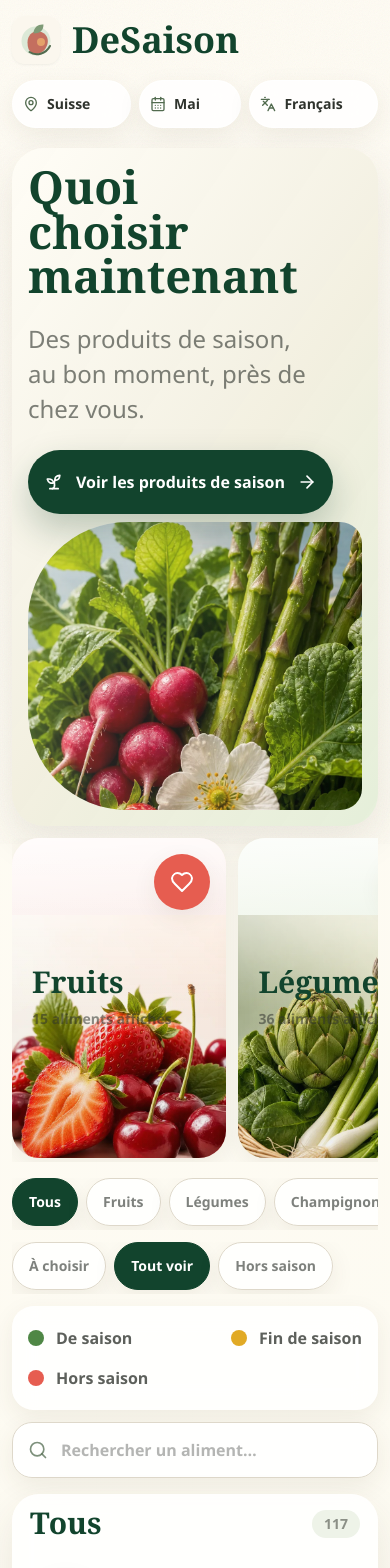
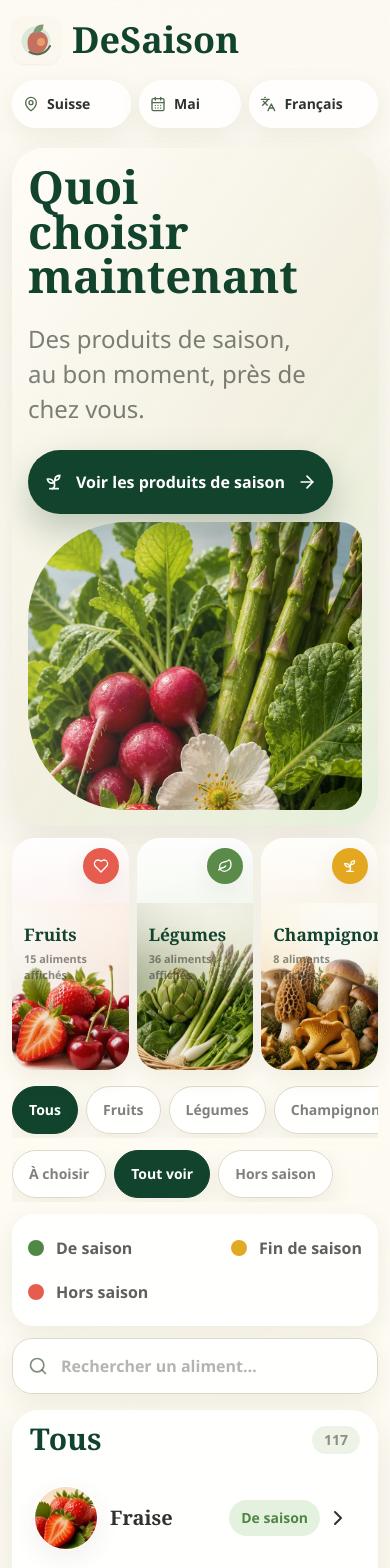
Before and after one commit to paulreginaphoto/EnSaison, a React (Vite) app: page / in a window 390 px wide. Shown: the top 1568 px of the page. Built offline with nearby package versions, Linux system fonts and the light colour scheme.

Commit message:
feat: add morocco fruit season coverage

```diff
--- a/src/data/regions.ts
+++ b/src/data/regions.ts
@@ -331,6 +331,17 @@ export const countryDataScopes: Partial<Record<string, CountryDataScope>> = {
       pt: "Egito: calendarios Miresda de frutas, citrinos e legumes para disponibilidade egipcia de exportacao/fornecedor; fonte pratica, nao calendario governamental nem precisao por governadoria.",
     },
     sourceIds: ["egypt-miresda-season-calendars"],
+  },
+  MA: {
+    labels: {
+      fr: "Maroc: calendrier Zalar Agri de production fruitiere marocaine par mois; source producteur/export pratique, pas calendrier gouvernemental ni precision par region.",
+      en: "Morocco: Zalar Agri month-by-month Moroccan fruit production calendar; practical producer/export source, not a government calendar or region-level precision.",
+      es: "Marruecos: calendario mensual de produccion fruticola marroqui de Zalar Agri; fuente practica de productor/exportador, no calendario gubernamental ni precision regional.",
+      de: "Marokko: monatlicher Zalar-Agri-Kalender fuer marokkanische Obstproduktion; praktische Produzenten-/Exportquelle, kein Regierungskalender und keine regionale Praezision.",
+      it: "Marocco: calendario mensile Zalar Agri della produzione frutticola marocchina; fonte pratica produttore/export, non calendario governativo ne precisione regionale.",
+      pt: "Marrocos: calendario mensal da Zalar Agri para producao fruticola marroquina; fonte pratica de produtor/exportador, nao calendario governamental nem precisao regional.",
+    },
+    sourceIds: ["morocco-zalar-fruit-production-calendar"],
   },
   GR: {
     labels: {
--- a/src/data/seasonItems.ts
+++ b/src/data/seasonItems.ts
@@ -2479,6 +2479,21 @@ const egyptMiresdaSeasonOverrides: Record<string, NonNullable<NonNullable<Season
   prune: { months: [5, 6, 7], nearMonths: [4, 8], seasonLabel: "mai – juil." },
 };
 
+const moroccoZalarFruitSeasonOverrides: Record<string, NonNullable<NonNullable<SeasonItem["countries"]>[string]>> = {
+  pomme: { months: [1, 2, 3, 4, 5, 6, 7, 8, 9, 10, 11], nearMonths: [12], seasonLabel: "janv. – nov." },
+  amande: { months: [1, 2, 3, 4, 5, 6, 7, 8, 9, 10, 11], nearMonths: [12], seasonLabel: "janv. – nov." },
+  avocat: { months: [1, 2, 3, 12], nearMonths: [4, 11], seasonLabel: "déc. – mars" },
+  myrtille: { months: [1, 2, 3, 4, 5, 6, 12], nearMonths: [7, 11], seasonLabel: "déc. – juin" },
+  orange: { months: [1, 2, 3, 4, 5, 6, 11], nearMonths: [7, 10, 12], seasonLabel: "nov. – juin" },
+  citron: { months: [1, 2, 3, 4, 5, 6, 11], nearMonths: [7, 10, 12], seasonLabel: "nov. – juin" },
+  mandarine: { months: [1, 2, 3, 4, 5, 6, 11], nearMonths: [7, 10, 12], seasonLabel: "nov. – juin" },
+  clementine: { months: [1, 2, 3, 4, 5, 6, 11], nearMonths: [7, 10, 12], seasonLabel: "nov. – juin" },
+  datte: { months: [1, 2, 3, 4, 5, 6, 7, 8, 9, 10, 11], nearMonths: [12], seasonLabel: "janv. – nov." },
+  grenade: { months: [8, 9, 10], nearMonths: [7, 11], seasonLabel: "août – oct." },
+  peche: { months: [6, 7], nearMonths: [5, 8], seasonLabel: "juin – juil." },
+  prune: { months: [5, 6, 7, 8, 9, 10], nearMonths: [4, 11], seasonLabel: "mai – oct." },
+};
+
 const luxembourgAgricultureSeasonOverrides: Record<string, NonNullable<NonNullable<SeasonItem["countries"]>[string]>> = {
   endive: { months: [1, 2, 3, 10, 11, 12], nearMonths: [9, 4], seasonLabel: "oct. – mars" },
   rampon: { months: [1, 2, 3, 11, 12], nearMonths: [10, 4], seasonLabel: "nov. – mars" },
@@ -3559,6 +3574,14 @@ const getSourceCountryOverrides = (item: SeasonItem): SeasonItem["countries"] =>
     countries.EG = {
       ...egyptMiresdaSeasonOverrides[item.id],
       sourceIds: ["egypt-miresda-season-calendars"],
+      confidence: "source",
+    };
+  }
+
+  if (moroccoZalarFruitSeasonOverrides[item.id]) {
+    countries.MA = {
+      ...moroccoZalarFruitSeasonOverrides[item.id],
+      sourceIds: ["morocco-zalar-fruit-production-calendar"],
       confidence: "source",
     };
   }
--- a/src/data/sources.ts
+++ b/src/data/sources.ts
@@ -231,6 +231,10 @@ export const dataSources = {
     label: "Miresda Egypt fruit, citrus and vegetable seasonal calendars",
     url: "https://www.miresda.com/fruits-vegetables/",
   },
+  "morocco-zalar-fruit-production-calendar": {
+    label: "Zalar Agri Morocco fruit production calendar",
+    url: "https://zalaragri.com/fruits-in-season-morocco/",
+  },
   "luxembourg-agriculture-season-calendar": {
     label: "Luxembourg Ministry of Agriculture 2024 regional seasonal calendar",
     url: "https://agriculture.public.lu/de/veroeffentlichungen/ernaehrung/saisonkalender.html",
--- a/src/styles.css
+++ b/src/styles.css
@@ -216,17 +216,17 @@ button {
   }
 
   .category-bento {
-    @apply no-scrollbar mt-3 grid auto-cols-[minmax(13.4rem,1fr)] grid-flow-col gap-3 overflow-x-auto pb-1 sm:mt-4 sm:grid-flow-row sm:grid-cols-3 sm:overflow-visible sm:pb-0;
+    @apply mt-3 grid grid-cols-3 gap-2 sm:mt-4 sm:gap-4;
   }
 
   .category-card {
-    @apply relative min-h-[20rem] overflow-hidden rounded-[1.7rem] p-5 text-left shadow-row transition hover:-translate-y-1 focus:outline-none focus-visible:ring-4 focus-visible:ring-sage-100 active:translate-y-0 sm:min-h-[21rem];
+    @apply relative min-h-[14.5rem] overflow-hidden rounded-[1.45rem] p-3 text-left shadow-row transition hover:-translate-y-1 focus:outline-none focus-visible:ring-4 focus-visible:ring-sage-100 active:translate-y-0 sm:min-h-[21rem] sm:rounded-[1.7rem] sm:p-5;
   }
 
   .category-card::before {
     @apply absolute inset-0 z-10 content-[''];
     background:
-      linear-gradient(180deg, rgba(255, 255, 255, 0.78) 0%, rgba(255, 255, 255, 0.42) 28%, rgba(255, 255, 255, 0) 54%),
+      linear-gradient(180deg, rgba(255, 255, 255, 0.9) 0%, rgba(255, 255, 255, 0.5) 38%, rgba(255, 255, 255, 0) 68%),
       linear-gradient(0deg, rgba(23, 51, 39, 0.07), rgba(23, 51, 39, 0));
   }
 
@@ -247,20 +247,20 @@ button {
   }
 
   .category-card-title {
-    @apply relative z-20 block text-3xl font-semibold leading-none text-[#12442d] sm:text-4xl;
+    @apply relative z-20 block text-[1.08rem] font-semibold leading-none text-[#12442d] sm:text-4xl;
   }
 
   .category-card-count {
-    @apply relative z-20 mt-3 block max-w-[11rem] text-sm font-bold leading-5 text-ink/[0.55];
+    @apply relative z-20 mt-2 block max-w-[7rem] text-[0.68rem] font-bold leading-4 text-ink/[0.55] sm:mt-3 sm:max-w-[11rem] sm:text-sm sm:leading-5;
   }
 
   .category-card-icon {
-    @apply absolute inset-x-0 bottom-0 z-0 h-[76%] w-full object-cover opacity-100;
-    object-position: 50% 74%;
+    @apply absolute inset-x-0 bottom-0 z-0 h-[72%] w-full object-cover opacity-100 sm:h-[76%];
+    object-position: 50% 80%;
   }
 
   .category-card-mark {
-    @apply absolute right-4 top-4 z-20 h-14 w-14 rounded-full p-4 text-white shadow-row;
+    @apply absolute right-2.5 top-2.5 z-20 h-9 w-9 rounded-full p-2.5 text-white shadow-row sm:right-4 sm:top-4 sm:h-14 sm:w-14 sm:p-4;
   }
 
   .category-card-fruit .category-card-mark {
@@ -280,7 +280,7 @@ button {
   }
 
   .season-legend {
-    @apply flex flex-wrap justify-between gap-2 rounded-[1.35rem] bg-white/[0.86] p-4 shadow-row backdrop-blur-md;
+    @apply flex flex-wrap justify-between gap-2 rounded-[1.35rem] bg-white/[0.9] p-4 shadow-row backdrop-blur-md;
   }
 
   .season-legend .season-badge {
@@ -332,7 +332,7 @@ button {
   }
 
   .section-shell {
-    @apply min-w-0 rounded-[1.7rem] bg-white/[0.86] p-3.5 shadow-soft backdrop-blur-md sm:p-5;
+    @apply min-w-0 rounded-[1.7rem] bg-white/[0.9] p-3.5 shadow-soft backdrop-blur-md sm:p-5;
   }
 
   .section-heading {
@@ -353,7 +353,7 @@ button {
   }
 
   .item-row {
-    @apply relative flex min-h-[6.8rem] items-center gap-4 border-b border-[#eee6d8] bg-transparent px-2 py-3 transition hover:bg-white/[0.55];
+    @apply relative flex min-h-[6.5rem] items-center gap-3 border-b border-[#eee6d8] bg-transparent px-2 py-3 transition hover:bg-white/[0.55] sm:gap-4;
   }
 
   .item-row:last-child {
@@ -374,7 +374,7 @@ button {
   }
 
   .item-category {
-    @apply mt-1 text-sm font-semibold text-ink/50;
+    @apply sr-only;
   }
 
   .item-season {
@@ -390,7 +390,7 @@ button {
   }
 
   .season-badge {
-    @apply inline-flex min-h-8 items-center justify-center rounded-full px-3 text-xs font-bold leading-none;
+    @apply inline-flex min-h-9 items-center justify-center rounded-full px-3 text-sm font-semibold leading-none sm:min-h-10 sm:px-4 sm:text-base;
   }
 
   .badge-in-season {
```
Also changed, not shown: 2 other files (tests, documents, lock files or other folders).
